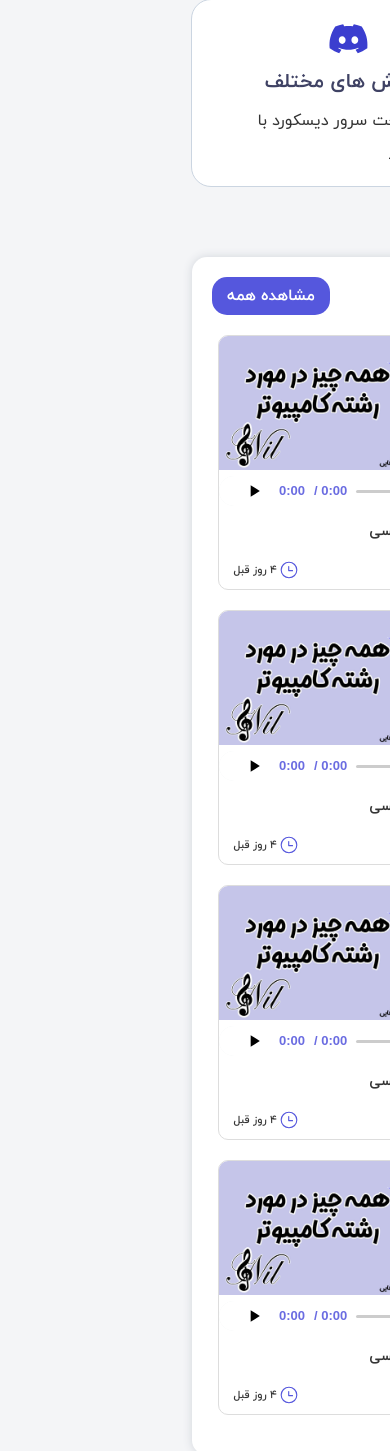
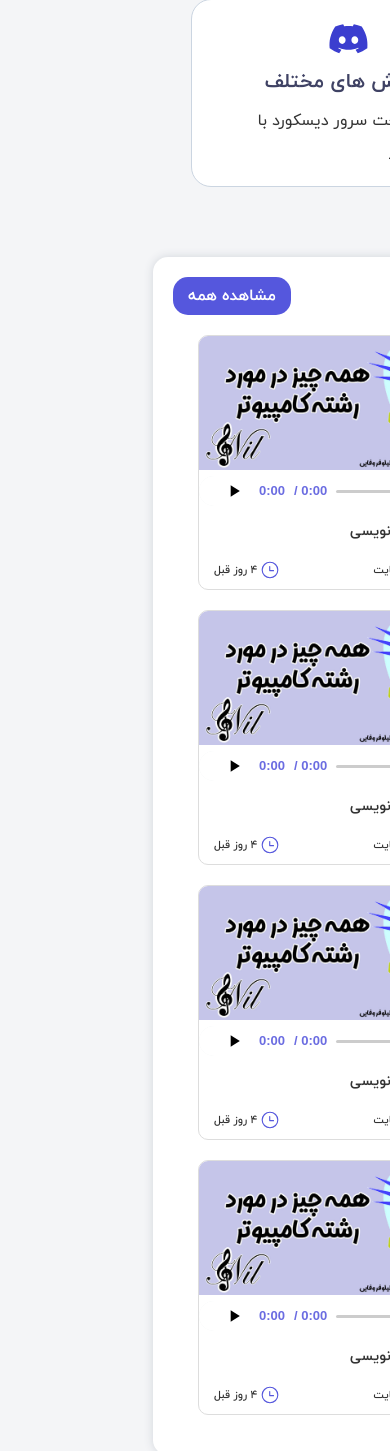
Before and after one commit to NiIfr/Nilotus-theme, a PHP site: page / in a window 390 px wide; the page is wider, and only the part inside the window is pictured. Shown: the part 2403-3854 px from the top of that part. Run offline with PHP 8.4, Linux system fonts and the light colour scheme; some web fonts are replaced.

Commit message:
responsive product and index

```diff
--- a/assets/files/responsive.css
+++ b/assets/files/responsive.css
@@ -190,7 +190,7 @@ align-items: center;
     }
     .radio{
       align-items: center;
-     width: 90vw;
+     width: 100%;
       margin: auto 0;
       margin: 3rem 0;
 
@@ -256,3 +256,47 @@ align-items: center;
 
     }
   }
+
+
+
+
+
+
+
+
+  /* product page*/
+
+  @media screen and (max-width:700px) {
+
+.broadcamp  .broadcamp-path {
+  font-size: 1.2rem ;
+  overflow: hidden;
+  white-space: nowrap;
+
+}
+.main-course .course .course-head {
+  flex-direction: column;
+}
+.main-course .course .course-head .course-thumbnail {
+
+  width: 100%;
+  order:-1;
+}
+
+.main-course .course .course-head .course-short__des {
+  width: 100%;
+  text-align: center;
+}
+.main-course .course .course-head .course-short__des .des-register {
+
+  flex-direction: column;
+  row-gap: 2rem;
+}
+.course-side{
+  display: none;
+}
+.main-course .course .course-down .course-content {
+  width: 100%;
+  margin: 10px;
+}
+  }
--- a/assets/files/style.css
+++ b/assets/files/style.css
@@ -180,6 +180,25 @@ ol {
   display: none !important;
 }
 
+ .broadcamp {
+  color: #000;
+  margin: 10px;
+}
+
+ .broadcamp .broadcamp-path {
+  background-color: var(--color-white);
+  color: var(--color-gray);
+  border-radius: 15px;
+  box-shadow: 1px 1px 50px #2a1a8131;
+  padding: 10px 30px;
+}
+
+ .broadcamp .broadcamp-active {
+  font-weight: 400;
+  color: var(--color-primary);
+}
+
+
 .border {
   background-color: #bec1f333;
   height: 0.29rem;
@@ -340,8 +359,7 @@ audio {
   width: 100%;
   height: 30px;
 }
-audio::-webkit-media-controls,
-video::-webkit-media-controls {
+audio::-webkit-media-controls {
   width: inherit;
   height: inherit;
   position: relative;
@@ -351,7 +369,7 @@ video::-webkit-media-controls {
   justify-content: flex-end;
   align-items: center;
 }
-audio::-webkit-media-controls-enclosure, video::-webkit-media-controls-enclosure {
+audio::-webkit-media-controls-enclosure {
   width: 100%;
   max-width: 800px;
   height: 30px;
@@ -361,12 +379,8 @@ audio::-webkit-media-controls-enclosure, video::-webkit-media-controls-enclosure
   padding: 0;
   box-sizing: border-box;
 }
-video::-webkit-media-controls-enclosure {
-  padding: 0px;
-  height: 35px;
-  flex-shrink: 0;
-}
-audio::-webkit-media-controls-panel, video::-webkit-media-controls-panel {
+
+audio::-webkit-media-controls-panel {
   display: flex;
   flex-direction: row;
   align-items: center;
@@ -387,23 +401,15 @@ audio::-webkit-media-controls-panel, video::-webkit-media-controls-panel {
   /* The duration is also specified in MediaControlElements.cpp and LayoutTests/media/media-controls.js */
   transition: opacity 0.3s;
 }
-video:-webkit-full-page-media {
-  margin: auto;
-  position: absolute;
-  top: 0;
-  right: 0;
-  bottom: 0;
-  left: 0;
-}
+
 audio:-webkit-full-page-media, video:-webkit-full-page-media {
   max-height: 100%;
   max-width: 100%;
 }
-audio:-webkit-full-page-media::-webkit-media-controls-panel,
-video:-webkit-full-page-media::-webkit-media-controls-panel {
+audio:-webkit-full-page-media::-webkit-media-controls-panel {
   bottom: 0px;
 }
-audio::-webkit-media-controls-mute-button, video::-webkit-media-controls-mute-button {
+audio::-webkit-media-controls-mute-button {
   -webkit-appearance: media-mute-button;
   display: flex;
   flex: none;
@@ -421,36 +427,9 @@ audio::-webkit-media-controls-mute-button, video::-webkit-media-controls-mute-bu
 audio::-webkit-media-controls-overlay-enclosure {
   display: none;
 }
-video::-webkit-media-controls-overlay-enclosure {
-  display: flex;
-  position: relative;
-  flex-direction: column;
-  justify-content: flex-end;
-  align-items: center;
 
-  width: 100%;
-  max-width: 800px;
-  text-indent: 0;
-  box-sizing: border-box;
-  overflow: hidden;
-}
-video::-webkit-media-controls-overlay-play-button {
-  -webkit-appearance: media-overlay-play-button;
-  display: flex;
-  position: absolute;
-  top: 50%;
-  left: 50%;
-  margin-left: -40px;
-  color:#ef4444;
-  margin-top: -40px;
-  border: none;
-  box-sizing: border-box;
-  background-color: transparent;
-  width: 80px;
-  height: 80px;
-  padding: 0;
-}
-audio::-webkit-media-controls-play-button, video::-webkit-media-controls-play-button {
+
+audio::-webkit-media-controls-play-button {
   -webkit-appearance: media-play-button;
   display: flex;
   flex: none;
@@ -466,7 +445,7 @@ audio::-webkit-media-controls-play-button, video::-webkit-media-controls-play-bu
   background-color: initial;
   color: inherit;
 }
-audio::-webkit-media-controls-timeline-container, video::-webkit-media-controls-timeline-container {
+audio::-webkit-media-controls-timeline-container{
   -webkit-appearance: media-controls-background;
   display: flex;
   flex-direction: row;
@@ -479,8 +458,7 @@ audio::-webkit-media-controls-timeline-container, video::-webkit-media-controls-
   height: 16px;
   min-width: 0;
 }
-audio::-webkit-media-controls-current-time-display, video::-webkit-media-controls-current-time-display,
-audio::-webkit-media-controls-time-remaining-display, video::-webkit-media-controls-time-remaining-display {
+audio::-webkit-media-controls-current-time-display, audio::-webkit-media-controls-time-remaining-display {
   -webkit-appearance: media-current-time-display;
   -webkit-user-select: none;
   flex: none;
@@ -503,7 +481,7 @@ audio::-webkit-media-controls-time-remaining-display, video::-webkit-media-contr
   text-shadow: none;
   text-decoration: none;
 }
-audio::-webkit-media-controls-timeline, video::-webkit-media-controls-timeline {
+audio::-webkit-media-controls-timeline {
   -webkit-appearance: media-slider;
   display: flex;
   flex: 1 1 auto;
@@ -515,7 +493,7 @@ audio::-webkit-media-controls-timeline, video::-webkit-media-controls-timeline {
   border: initial;
   color: initial;
 }
-audio::-webkit-media-controls-volume-slider, video::-webkit-media-controls-volume-slider {
+audio::-webkit-media-controls-volume-slider {
   -webkit-appearance: media-volume-slider;
   display: flex;
   /* The 1.9 value was empirically chosen to match old-flexbox behaviour
@@ -554,7 +532,7 @@ input[type="range" i]::-webkit-media-slider-thumb {
   margin-left: -7px;
   margin-right: -7px;
 }
-audio::-webkit-media-controls-fullscreen-button, video::-webkit-media-controls-fullscreen-button {
+audio::-webkit-media-controls-fullscreen-button {
   -webkit-appearance: media-enter-fullscreen-button;
   display: flex;
   flex: none;
@@ -572,27 +550,13 @@ audio::-webkit-media-controls-fullscreen-button, video::-webkit-media-controls-f
 audio::-webkit-media-controls-toggle-closed-captions-button {
   display: none;
 }
-video::-webkit-media-controls-toggle-closed-captions-button {
-  -webkit-appearance: media-toggle-closed-captions-button;
-  display: flex;
-  flex: none;
-  border: none;
-  box-sizing: border-box;
-  width: 30px;
-  height: 30px;
-  line-height: 30px;
-  margin-left: -5px;
-  margin-right: 9px;
-  padding: 0;
-  background-color: initial;
-  color: inherit;
-}
-audio::-webkit-media-controls-fullscreen-volume-slider, video::-webkit-media-controls-fullscreen-volume-slider {
+
+audio::-webkit-media-controls-fullscreen-volume-slider {
   display: none;
 }
-audio::-webkit-media-controls-fullscreen-volume-min-button, video::-webkit-media-controls-fullscreen-volume-min-button {
+audio::-webkit-media-controls-fullscreen-volume-min-button {
   display: none;
 }
-audio::-webkit-media-controls-fullscreen-volume-max-button, video::-webkit-media-controls-fullscreen-volume-max-button {
+audio::-webkit-media-controls-fullscreen-volume-max-button{
   display: none;
 }
--- a/product.html
+++ b/product.html
@@ -8,6 +8,7 @@
     <link rel="stylesheet" href="./assets/files/product/product.css" />
     <link rel="stylesheet" href="./assets/files/header.css" />
     <link rel="stylesheet" href="./assets/files/footer.css" />
+    <link rel="stylesheet" href="./assets/files/responsive.css">
     <link rel="stylesheet" href="./assets/files/responsive.css">
     <link rel="stylesheet" href="./assets/css/font.css" />
 
```
Also changed, not shown: assets/files/product/product.css (+3 -8 lines).
